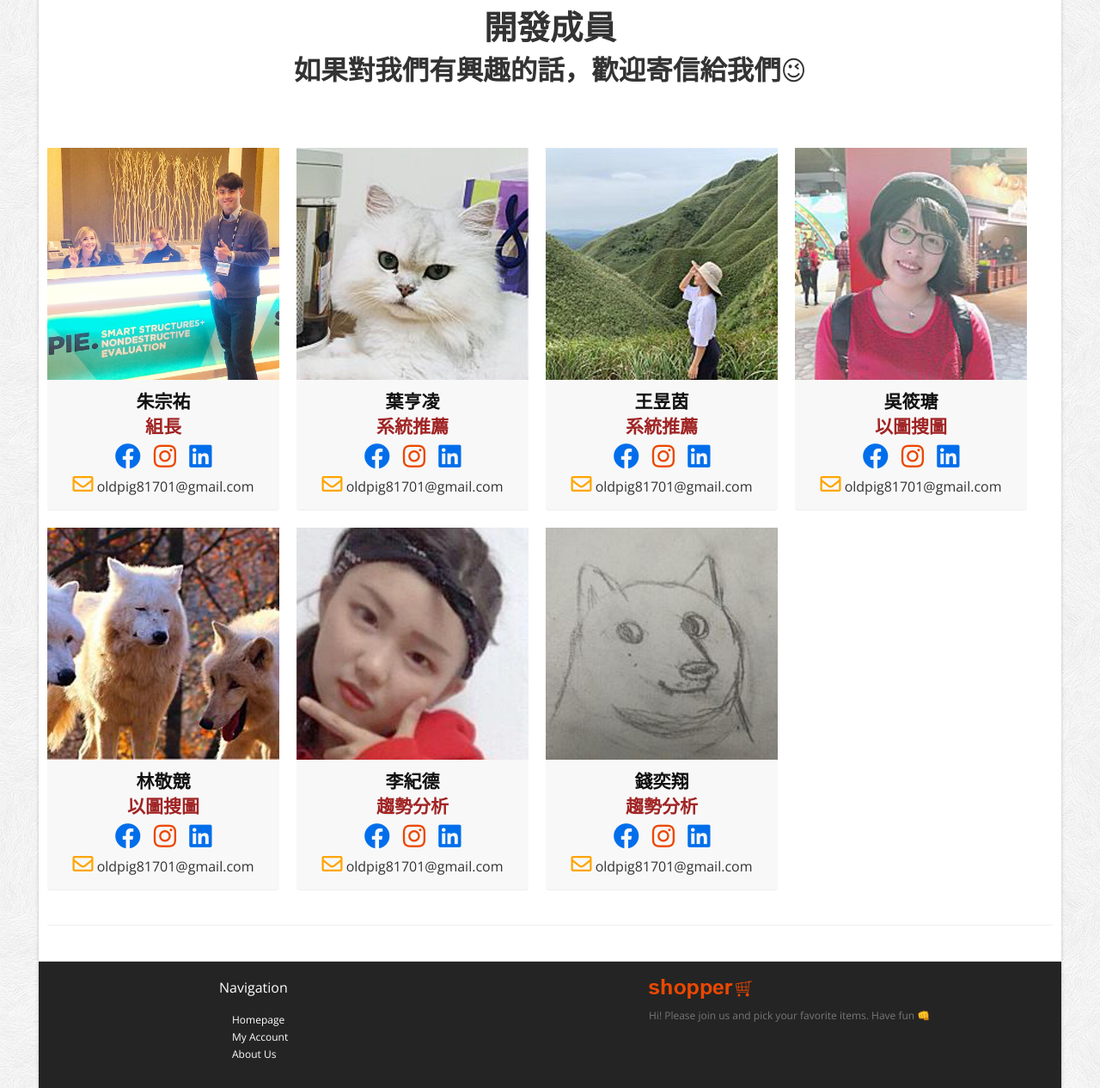
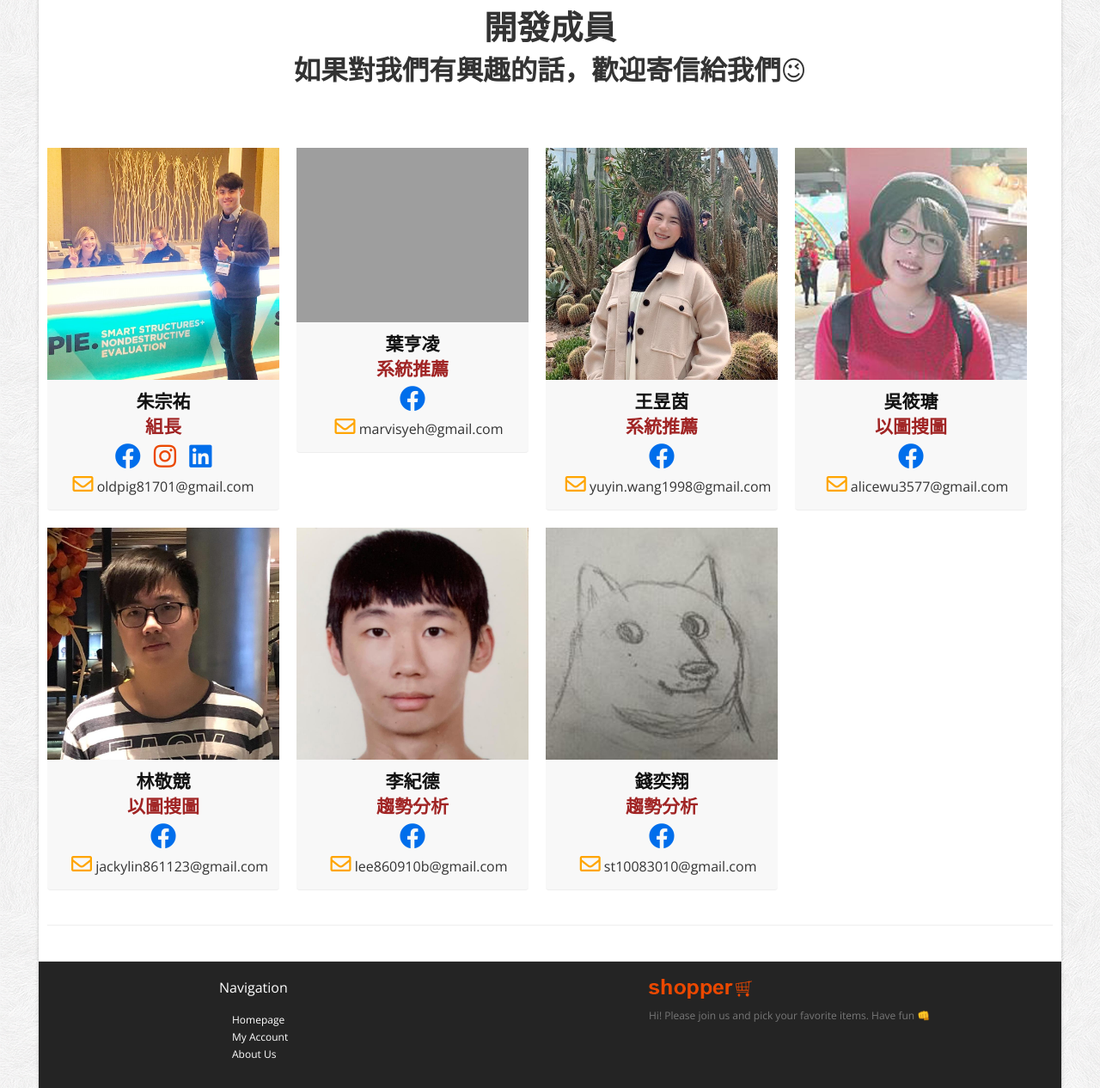
Before and after one commit to yuyinwangw/FindGoods-web, a Flask app: page /about.html in a window 1280 px wide. Shown: the part 487-1753 px from the top of the page at 86% size. Run offline with Flask 2, Linux system fonts and the light colour scheme; some libraries are stand-ins or nearby versions; grey boxes are pictures that could not be loaded.

Commit message:
updated about pages

```diff
--- a/templates/about.html
+++ b/templates/about.html
@@ -96,14 +96,14 @@
 							</li>
 							<li class="span3">
 								<div class="member-box">
-									<img alt="" src="{{ url_for('static', filename='img/members/Heng.jpg') }}"><br/>
+									<img alt="" src="{{ url_for('static', filename='img/members/heng.png') }}"><br/>
 									<a class="title">葉亨凌</a><br/>
 									<a class="content">系統推薦</a><br/>
 									<span class="social_icons">
-										<a class="facebook" href="https://www.facebook.com/oldpig81701"><i class="fab fa-facebook fa-2x"></i></a>&emsp;
-										<a class="instagram" href="https://www.instagram.com/tsung_yo_chu/"><i class="fab fa-instagram fa-2x"></i></a>&emsp;
-										<a class="linkedin" href="https://www.linkedin.com/in/joseph-chu-275660180"><i class="fab fa-linkedin fa-2x"></i></a><br>
-										<a class="Email"><font color="orange"><i class="far fa-envelope fa-2x"></i></font><font size="3"> oldpig81701@gmail.com</font></a>
+										<a class="facebook" href="https://www.facebook.com/henglynn.yeh"><i class="fab fa-facebook fa-2x"></i></a><br>&emsp;
+<!--										<a class="instagram" href="https://www.instagram.com/tsung_yo_chu/"><i class="fab fa-instagram fa-2x"></i></a>&emsp;-->
+<!--										<a class="linkedin" href="https://www.linkedin.com/in/joseph-chu-275660180"><i class="fab fa-linkedin fa-2x"></i></a><br>-->
+										<a class="Email"><font color="orange"><i class="far fa-envelope fa-2x"></i></font><font size="3"> marvisyeh@gmail.com</font></a>
 									</span>
 								</div>
 							</li>
@@ -113,10 +113,10 @@
 									<a class="title">王昱茵</a><br/>
 									<a class="content">系統推薦</a><br/>
 									<span class="social_icons">
-										<a class="facebook" href="https://www.facebook.com/oldpig81701"><i class="fab fa-facebook fa-2x"></i></a>&emsp;
-										<a class="instagram" href="https://www.instagram.com/tsung_yo_chu/"><i class="fab fa-instagram fa-2x"></i></a>&emsp;
-										<a class="linkedin" href="https://www.linkedin.com/in/joseph-chu-275660180"><i class="fab fa-linkedin fa-2x"></i></a><br>
-										<a class="Email"><font color="orange"><i class="far fa-envelope fa-2x"></i></font><font size="3"> oldpig81701@gmail.com</font></a>
+										<a class="facebook" href="https://www.facebook.com/profile.php?id=100001266365275"><i class="fab fa-facebook fa-2x"></i></a><br>&emsp;
+<!--										<a class="instagram" href="https://www.instagram.com/tsung_yo_chu/"><i class="fab fa-instagram fa-2x"></i></a>&emsp;-->
+<!--										<a class="linkedin" href="https://www.linkedin.com/in/joseph-chu-275660180"><i class="fab fa-linkedin fa-2x"></i></a><br>-->
+										<a class="Email"><font color="orange"><i class="far fa-envelope fa-2x"></i></font><font size="3"> yuyin.wang1998@gmail.com</font></a>
 									</span>
 								</div>
 							</li>
@@ -126,10 +126,10 @@
 									<a class="title">吳筱瑭</a><br/>
 									<a class="content">以圖搜圖</a><br/>
 									<span class="social_icons">
-										<a class="facebook" href="https://www.facebook.com/oldpig81701"><i class="fab fa-facebook fa-2x"></i></a>&emsp;
-										<a class="instagram" href="https://www.instagram.com/tsung_yo_chu/"><i class="fab fa-instagram fa-2x"></i></a>&emsp;
-										<a class="linkedin" href="https://www.linkedin.com/in/joseph-chu-275660180"><i class="fab fa-linkedin fa-2x"></i></a><br>
-										<a class="Email"><font color="orange"><i class="far fa-envelope fa-2x"></i></font><font size="3"> oldpig81701@gmail.com</font></a>
+										<a class="facebook" href="https://www.facebook.com/profile.php?id=100000696585858"><i class="fab fa-facebook fa-2x"></i></a><br>&emsp;
+<!--										<a class="instagram" href="https://www.instagram.com/tsung_yo_chu/"><i class="fab fa-instagram fa-2x"></i></a>&emsp;-->
+<!--										<a class="linkedin" href="https://www.linkedin.com/in/joseph-chu-275660180"><i class="fab fa-linkedin fa-2x"></i></a><br>-->
+										<a class="Email"><font color="orange"><i class="far fa-envelope fa-2x"></i></font><font size="3"> alicewu3577@gmail.com</font></a>
 									</span>
 								</div>
 							</li>
@@ -139,10 +139,10 @@
 									<a class="title">林敬競</a><br/>
 									<a class="content">以圖搜圖</a><br/>
 									<span class="social_icons">
-										<a class="facebook" href="https://www.facebook.com/oldpig81701"><i class="fab fa-facebook fa-2x"></i></a>&emsp;
-										<a class="instagram" href="https://www.instagram.com/tsung_yo_chu/"><i class="fab fa-instagram fa-2x"></i></a>&emsp;
-										<a class="linkedin" href="https://www.linkedin.com/in/joseph-chu-275660180"><i class="fab fa-linkedin fa-2x"></i></a><br>
-										<a class="Email"><font color="orange"><i class="far fa-envelope fa-2x"></i></font><font size="3"> oldpig81701@gmail.com</font></a>
+										<a class="facebook" href="https://www.facebook.com/jingjing.lin.94"><i class="fab fa-facebook fa-2x"></i></a><br>&emsp;
+<!--										<a class="instagram" href="https://www.instagram.com/tsung_yo_chu/"><i class="fab fa-instagram fa-2x"></i></a>&emsp;-->
+<!--										<a class="linkedin" href="https://www.linkedin.com/in/joseph-chu-275660180"><i class="fab fa-linkedin fa-2x"></i></a><br>-->
+										<a class="Email"><font color="orange"><i class="far fa-envelope fa-2x"></i></font><font size="3"> jackylin861123@gmail.com</font></a>
 									</span>
 								</div>
 							</li>
@@ -152,10 +152,10 @@
 									<a class="title">李紀德</a><br/>
 									<a class="content">趨勢分析</a><br/>
 									<span class="social_icons">
-										<a class="facebook" href="https://www.facebook.com/oldpig81701"><i class="fab fa-facebook fa-2x"></i></a>&emsp;
-										<a class="instagram" href="https://www.instagram.com/tsung_yo_chu/"><i class="fab fa-instagram fa-2x"></i></a>&emsp;
-										<a class="linkedin" href="https://www.linkedin.com/in/joseph-chu-275660180"><i class="fab fa-linkedin fa-2x"></i></a><br>
-										<a class="Email"><font color="orange"><i class="far fa-envelope fa-2x"></i></font><font size="3"> oldpig81701@gmail.com</font></a>
+										<a class="facebook" href="https://www.facebook.com/profile.php?id=100001856468000"><i class="fab fa-facebook fa-2x"></i></a><br>&emsp;
+<!--										<a class="instagram" href="https://www.instagram.com/tsung_yo_chu/"><i class="fab fa-instagram fa-2x"></i></a>&emsp;-->
+<!--										<a class="linkedin" href="https://www.linkedin.com/in/joseph-chu-275660180"><i class="fab fa-linkedin fa-2x"></i></a><br>-->
+										<a class="Email"><font color="orange"><i class="far fa-envelope fa-2x"></i></font><font size="3"> lee860910b@gmail.com</font></a>
 									</span>
 								</div>
 							</li>
@@ -165,10 +165,10 @@
 									<a class="title">錢奕翔</a><br/>
 									<a class="content">趨勢分析</a><br/>
 									<span class="social_icons">
-										<a class="facebook" href="https://www.facebook.com/oldpig81701"><i class="fab fa-facebook fa-2x"></i></a>&emsp;
-										<a class="instagram" href="https://www.instagram.com/tsung_yo_chu/"><i class="fab fa-instagram fa-2x"></i></a>&emsp;
-										<a class="linkedin" href="https://www.linkedin.com/in/joseph-chu-275660180"><i class="fab fa-linkedin fa-2x"></i></a><br>
-										<a class="Email"><font color="orange"><i class="far fa-envelope fa-2x"></i></font><font size="3"> oldpig81701@gmail.com</font></a>
+										<a class="facebook" href="https://www.facebook.com/profile.php?id=100003755370759"><i class="fab fa-facebook fa-2x"></i></a><br>&emsp;
+<!--										<a class="instagram" href="https://www.instagram.com/tsung_yo_chu/"><i class="fab fa-instagram fa-2x"></i></a>&emsp;-->
+<!--										<a class="linkedin" href="https://www.linkedin.com/in/joseph-chu-275660180"><i class="fab fa-linkedin fa-2x"></i></a><br>-->
+										<a class="Email"><font color="orange"><i class="far fa-envelope fa-2x"></i></font><font size="3"> st10083010@gmail.com</font></a>
 									</span>
 								</div>
 							</li>
```
Also changed, not shown: static/img/members/Heng.jpg (deleted), static/img/members/Lee.jpg, static/img/members/Lin.jpg, static/img/members/Wang.jpg.
